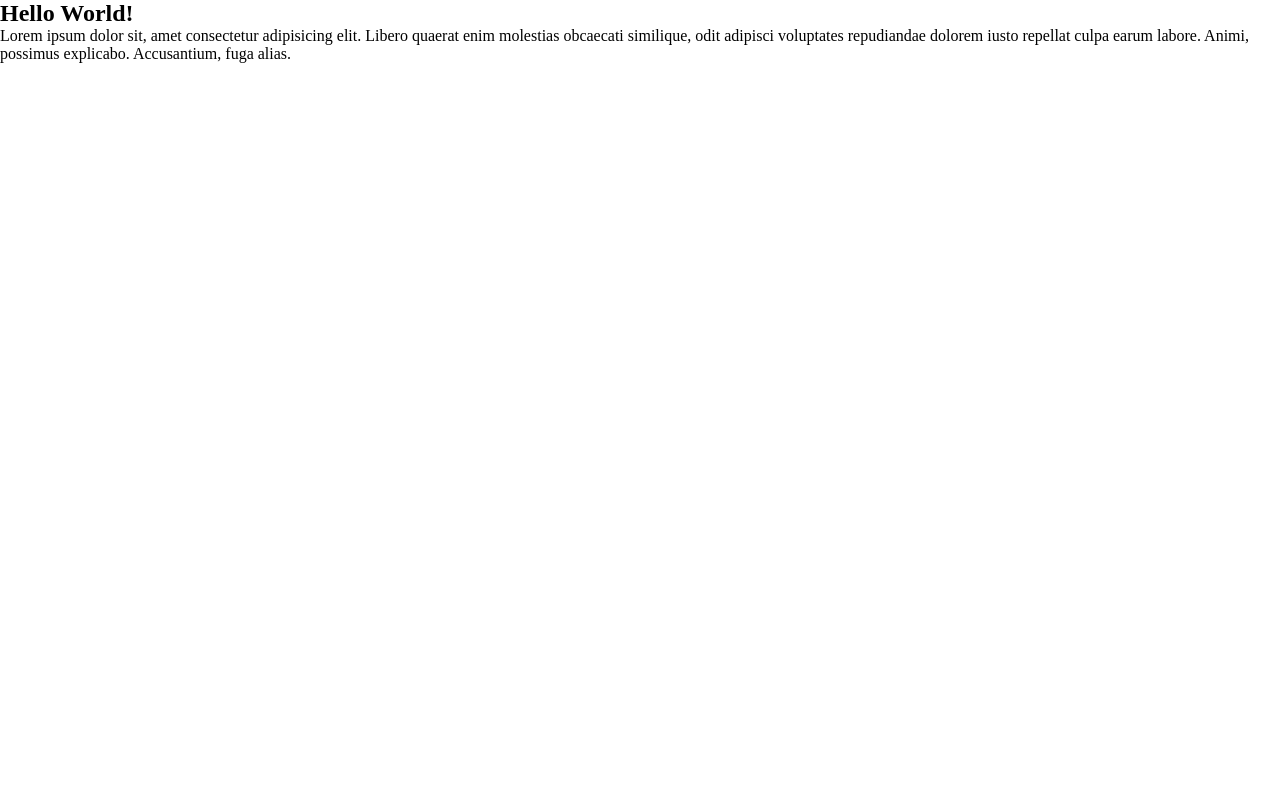
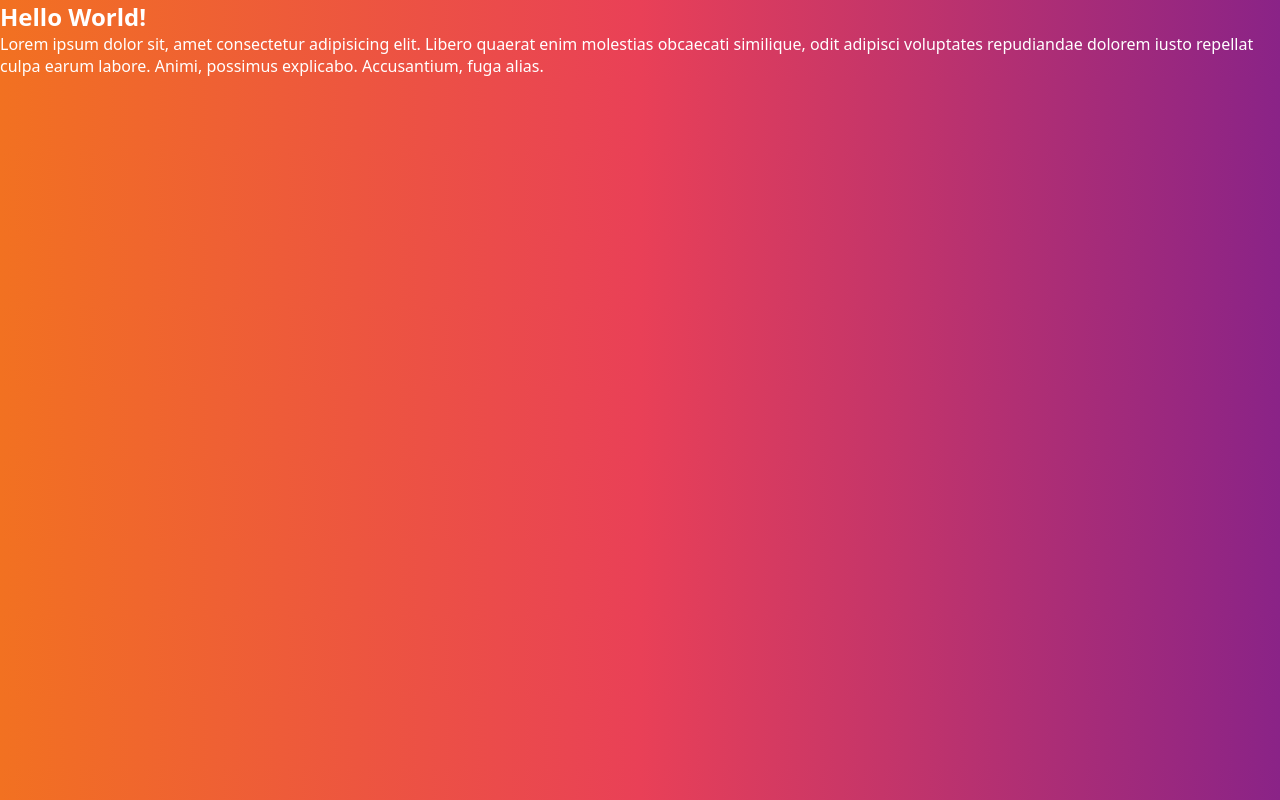
Before and after one commit to ProDeSquare/InstantDomainPage, a Preact app: page / in a window 1280 px wide. Built offline with nearby package versions, Linux system fonts and the light colour scheme.

Commit message:
body background set

```diff
--- a/src/assets/styles/app.scss
+++ b/src/assets/styles/app.scss
@@ -3,3 +3,10 @@
   padding: 0;
   box-sizing: border-box;
 }
+
+body {
+  background: linear-gradient(to right, #f27121, #e94057, #8a2387);
+  color: #ffffff;
+  font-family: system-ui, -apple-system, BlinkMacSystemFont, "Segoe UI", Roboto,
+    Oxygen, Ubuntu, Cantarell, "Open Sans", "Helvetica Neue", sans-serif;
+}
```
